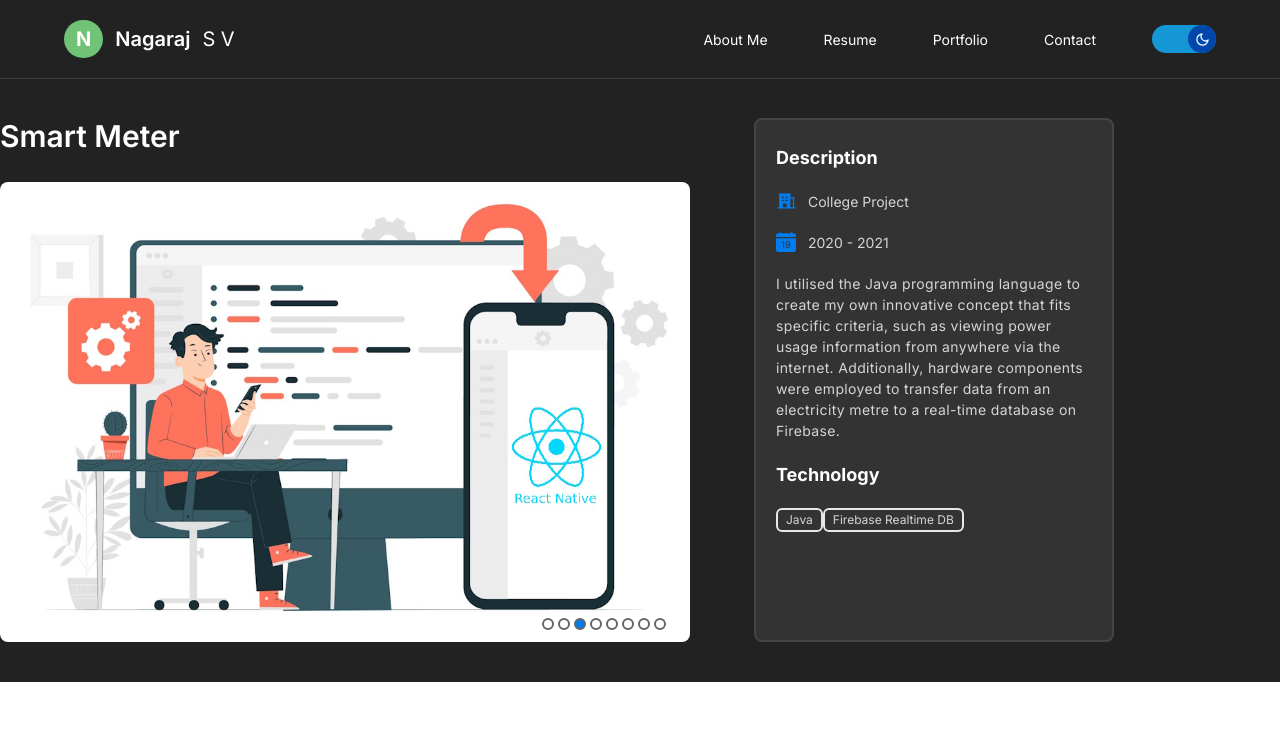
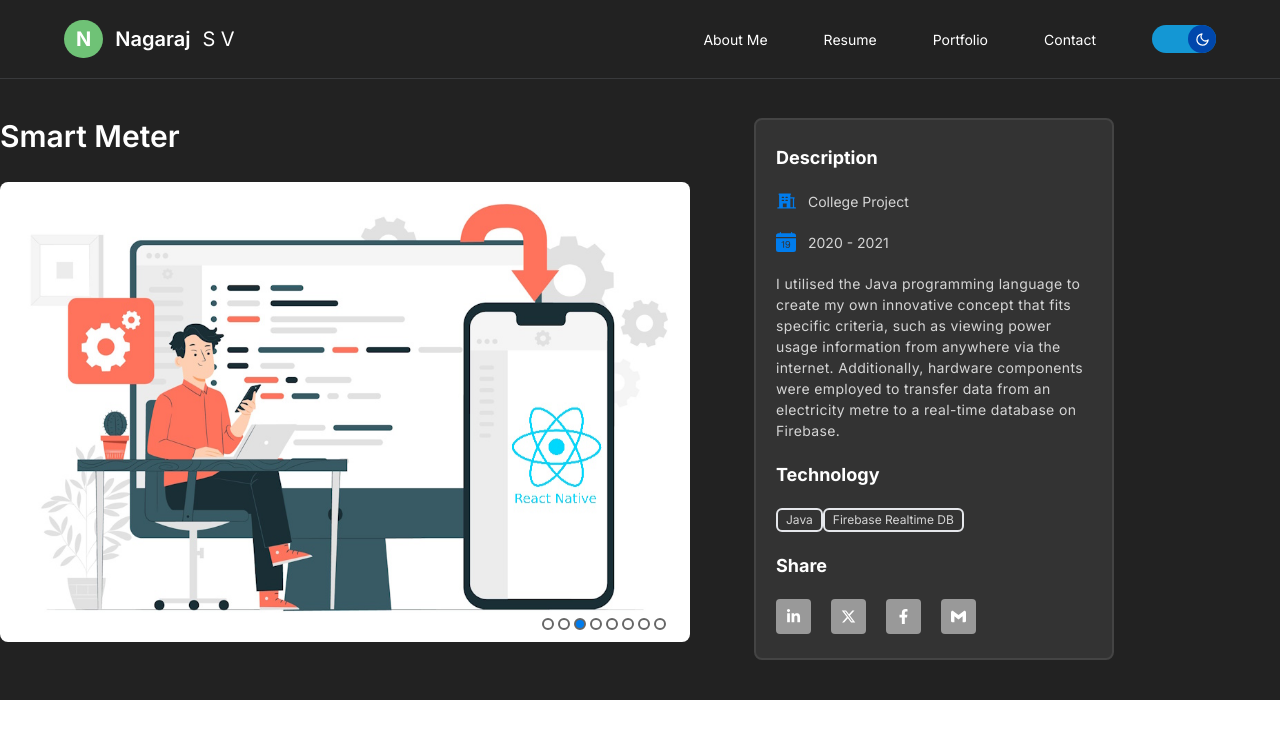
Before and after one commit to SVN-05/svn_resume, a Next.js app: page /portfolio/1 in a window 1280 px wide. Shown: the top 738 px of the page. Built offline with nearby package versions, Linux system fonts and the light colour scheme.

Commit message:
completed share component

```diff
--- a/src/components/portfolio/PortfolioRightContent.js
+++ b/src/components/portfolio/PortfolioRightContent.js
@@ -1,9 +1,12 @@
 "use client";
-import React from "react";
+import React, { useState } from "react";
 import { colors, projects } from "@/utils/constants/constants";
 import useAppStore from "@/store/store";
 import { PiBuildingOfficeFill } from "react-icons/pi";
 import { BsCalendarDateFill } from "react-icons/bs";
+import { FaFacebookF, FaLinkedinIn } from "react-icons/fa";
+import { FaXTwitter } from "react-icons/fa6";
+import { SiGmail } from "react-icons/si";
 
 const PortfolioRightContent = ({ id = 0 }) => {
   const data = projects?.find((item) => item?.id === id);
@@ -11,6 +14,8 @@ const PortfolioRightContent = ({ id = 0 }) => {
   const titleColor = useAppStore((state) => state.titlecolor);
   const iconColor = useAppStore((state) => state.iconcolor);
   const bg = isDarkMode ? colors.grey1 : colors.grey6;
+  const shareIconBg = isDarkMode ? colors.grey19 : colors.white;
+  const shareIconUnmountColor = isDarkMode ? colors.white : colors.grey18;
   const borderColor = isDarkMode ? colors.grey17 : colors.grey11;
   const textColor = isDarkMode ? colors.grey9 : colors.grey7;
   const iconSize = 20;
@@ -18,6 +23,18 @@ const PortfolioRightContent = ({ id = 0 }) => {
     { icon: PiBuildingOfficeFill, text: data?.company_name },
     { icon: BsCalendarDateFill, text: `${data?.startYear} - ${data?.endYear}` },
   ];
+  const share_icons = [
+    { icon: FaLinkedinIn, link: "" },
+    { icon: FaXTwitter, link: "" },
+    { icon: FaFacebookF, link: "" },
+    { icon: SiGmail, link: "" },
+  ];
+
+  const [hoverColors, setHoverColors] = useState({
+    icon: shareIconUnmountColor,
+    borderColor: "transparent",
+    index: 4,
+  });
 
   const Title = ({ text = "" }) => {
     return (
@@ -60,6 +77,47 @@ const PortfolioRightContent = ({ id = 0 }) => {
           );
         })}
       </div>
+      <Title text="Share" />
+      <div className="flex items-center gap-x-5">
+        {share_icons?.map((item3, index3) => {
+          const Icon = item3?.icon;
+          return (
+            <a
+              key={index3}
+              style={{
+                backgroundColor: shareIconBg,
+                color:
+                  index3 === hoverColors.index
+                    ? hoverColors.icon
+                    : shareIconUnmountColor,
+                borderColor:
+                  index3 === hoverColors.index
+                    ? hoverColors.borderColor
+                    : "transparent",
+              }}
+              className="cursor-pointer p-2 rounded transition transition-opacity transition-colors duration-150 ease-in-out border-2"
+              onMouseOver={() => {
+                setHoverColors((prev) => ({
+                  ...prev,
+                  icon: iconColor,
+                  borderColor: isDarkMode ? iconColor : "transparent",
+                  index: index3,
+                }));
+              }}
+              onMouseOut={() => {
+                setHoverColors((prev) => ({
+                  ...prev,
+                  icon: shareIconUnmountColor,
+                  borderColor: "transparent",
+                  index: 4,
+                }));
+              }}
+            >
+              <Icon size={15} />
+            </a>
+          );
+        })}
+      </div>
     </div>
   );
 };
--- a/tailwind.config.js
+++ b/tailwind.config.js
@@ -43,6 +43,7 @@ module.exports = {
         grey16: "#888888",
         grey17: "#444",
         grey18: "#9e9e9e",
+        grey19: "#999",
         white: "#FFF",
         black: "#000",
       },
```
